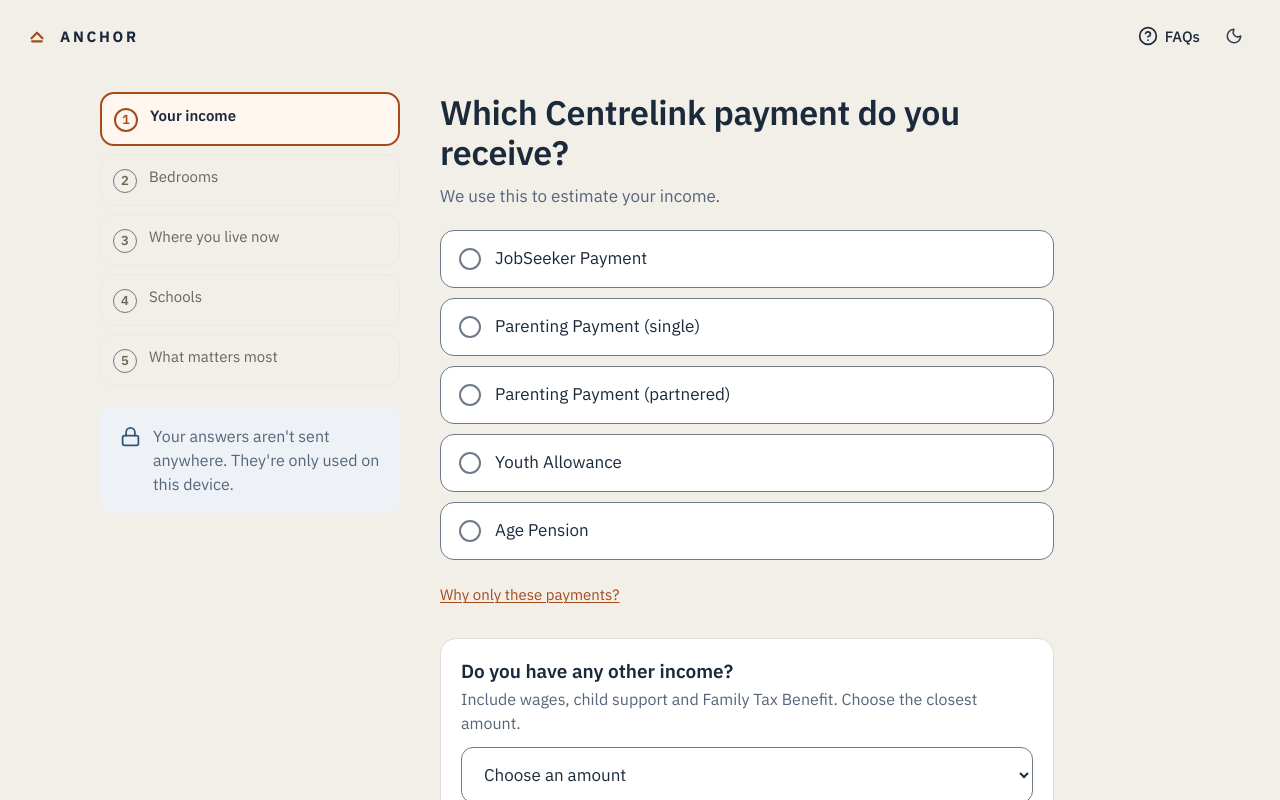
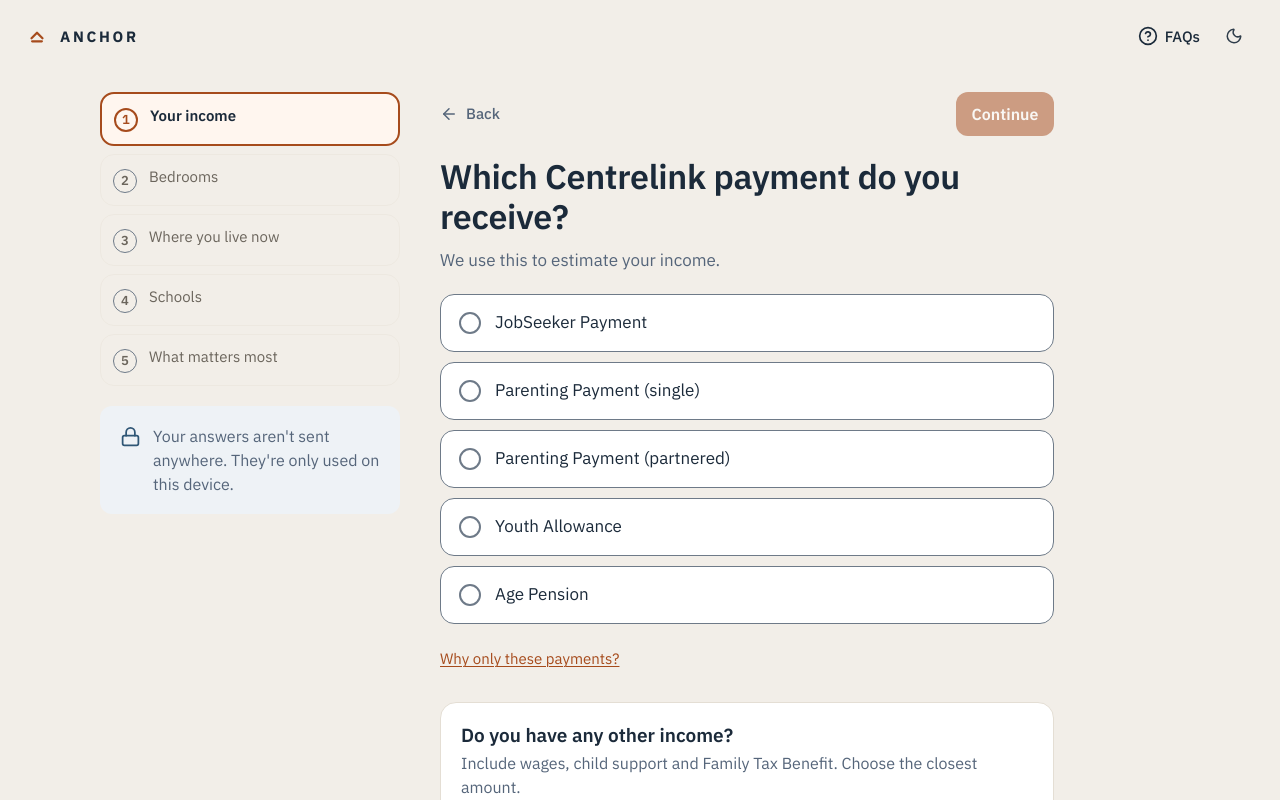
Before and after one commit to bgrando24/anchor, a Nuxt app: page /income in a window 1280 px wide. Shown: the top 800 px of the page. Built offline with nearby package versions, Linux system fonts and the light colour scheme.

Commit message:
Offer a way back and forward on wide screens

```diff
--- a/app/components/QuestionPage.vue
+++ b/app/components/QuestionPage.vue
@@ -1,4 +1,6 @@
 <script setup lang="ts">
+import { ArrowLeft } from 'lucide-vue-next'
+
 // The frame every question step shares: the progress bar on a phone, the step list beside the
 // question on a wide screen. The question itself goes in the slot.
 withDefaults(
@@ -35,6 +37,29 @@ withDefaults(
     </div>
 
     <div class="mt-5 dt:mt-0 flex flex-col gap-5 measure">
+      <!-- The progress bar carries back and continue on a phone, and it is hidden here, so the
+           wide layout needs its own pair or there is no way back from a question. -->
+      <div v-if="backTo || continueTo" class="hidden dt:flex items-center gap-4">
+        <NuxtLink
+          v-if="backTo"
+          :to="backTo"
+          class="motion-colors inline-flex items-center gap-2 min-h-11 font-sans font-medium text-[15px] text-body no-underline hover:text-ink"
+        >
+          <ArrowLeft :size="18" aria-hidden="true" />
+          Back
+        </NuxtLink>
+        <NuxtLink
+          v-if="continueTo"
+          :to="continueTo"
+          class="btn-primary-sm ml-auto"
+          :aria-disabled="!continueReady"
+          :class="{ 'opacity-50 pointer-events-none': !continueReady }"
+          @click="!continueReady && $event.preventDefault()"
+        >
+          {{ continueLabel }}
+        </NuxtLink>
+      </div>
+
       <slot />
     </div>
   </main>
--- a/app/components/StepList.vue
+++ b/app/components/StepList.vue
@@ -1,5 +1,5 @@
 <script setup lang="ts">
-import { Check } from 'lucide-vue-next'
+import { Check, Pencil } from 'lucide-vue-next'
 import { questionSteps } from '~/composables/useQuestionSteps'
 
 // The questionnaire as a list, beside the questions on a wide screen. A finished step shows what
@@ -14,6 +14,8 @@ const steps = computed(() =>
   questionSteps(answers.value, byCode(answers.value.currentLga)?.lga_name ?? null)
 )
 const isCurrent = (n: number) => n === props.currentStep
+/** A finished step you are not standing on is a way back to it. */
+const canReturnTo = (step: { number: number; done: boolean }) => step.done && !isCurrent(step.number)
 </script>
 
 <template>
@@ -21,14 +23,14 @@ const isCurrent = (n: number) => n === props.currentStep
     <ol class="list-none m-0 p-0 flex flex-col gap-2">
       <li v-for="step in steps" :key="step.number">
         <component
-          :is="step.done && !isCurrent(step.number) ? 'NuxtLink' : 'div'"
-          :to="step.done && !isCurrent(step.number) ? step.path : undefined"
+          :is="canReturnTo(step) ? 'NuxtLink' : 'div'"
+          :to="canReturnTo(step) ? step.path : undefined"
           class="motion-colors flex items-start gap-3 p-3 rounded-[14px] border no-underline"
           :class="
             isCurrent(step.number)
               ? 'border-2 border-accent bg-surface-accent-tint'
               : step.done
-                ? 'border-line bg-surface-2 hover:bg-surface-info'
+                ? 'border-line bg-surface-2 hover:bg-surface-info hover:border-line-focus cursor-pointer'
                 : 'border-line-soft bg-transparent'
           "
           :aria-current="isCurrent(step.number) ? 'step' : undefined"
@@ -36,7 +38,7 @@ const isCurrent = (n: number) => n === props.currentStep
           <span
             class="shrink-0 w-6 h-6 mt-[2px] rounded-full flex items-center justify-center figure font-semibold text-[13px]"
             :class="
-              step.done && !isCurrent(step.number)
+              canReturnTo(step)
                 ? 'bg-accent text-accent-on'
                 : isCurrent(step.number)
                   ? 'border-2 border-accent text-accent'
@@ -44,7 +46,7 @@ const isCurrent = (n: number) => n === props.currentStep
             "
             aria-hidden="true"
           >
-            <Check v-if="step.done && !isCurrent(step.number)" :size="14" />
+            <Check v-if="canReturnTo(step)" :size="14" />
             <template v-else>{{ step.number }}</template>
           </span>
           <span class="min-w-0 flex flex-col gap-[2px]">
@@ -57,12 +59,16 @@ const isCurrent = (n: number) => n === props.currentStep
             <!-- Only once the step is actually done: the priority tiers hold defaults from the
                  start, so an answer would otherwise show for a step nobody has reached. -->
             <span
-              v-if="step.answer && step.done && !isCurrent(step.number)"
+              v-if="step.answer && canReturnTo(step)"
               class="font-sans text-[14px] leading-[1.35] text-body"
             >
               {{ step.answer }}
             </span>
           </span>
+          <!-- Nothing on the card said it could be clicked. The pencil marks the ones that can,
+               and the hidden words give the link a purpose when it is read out. -->
+          <Pencil v-if="canReturnTo(step)" :size="15" class="shrink-0 ml-auto mt-1 text-muted" aria-hidden="true" />
+          <span v-if="canReturnTo(step)" class="visually-hidden">Change this answer</span>
         </component>
       </li>
     </ol>
```
Also changed, not shown: 1 other file (tests, documents, lock files or other folders).
